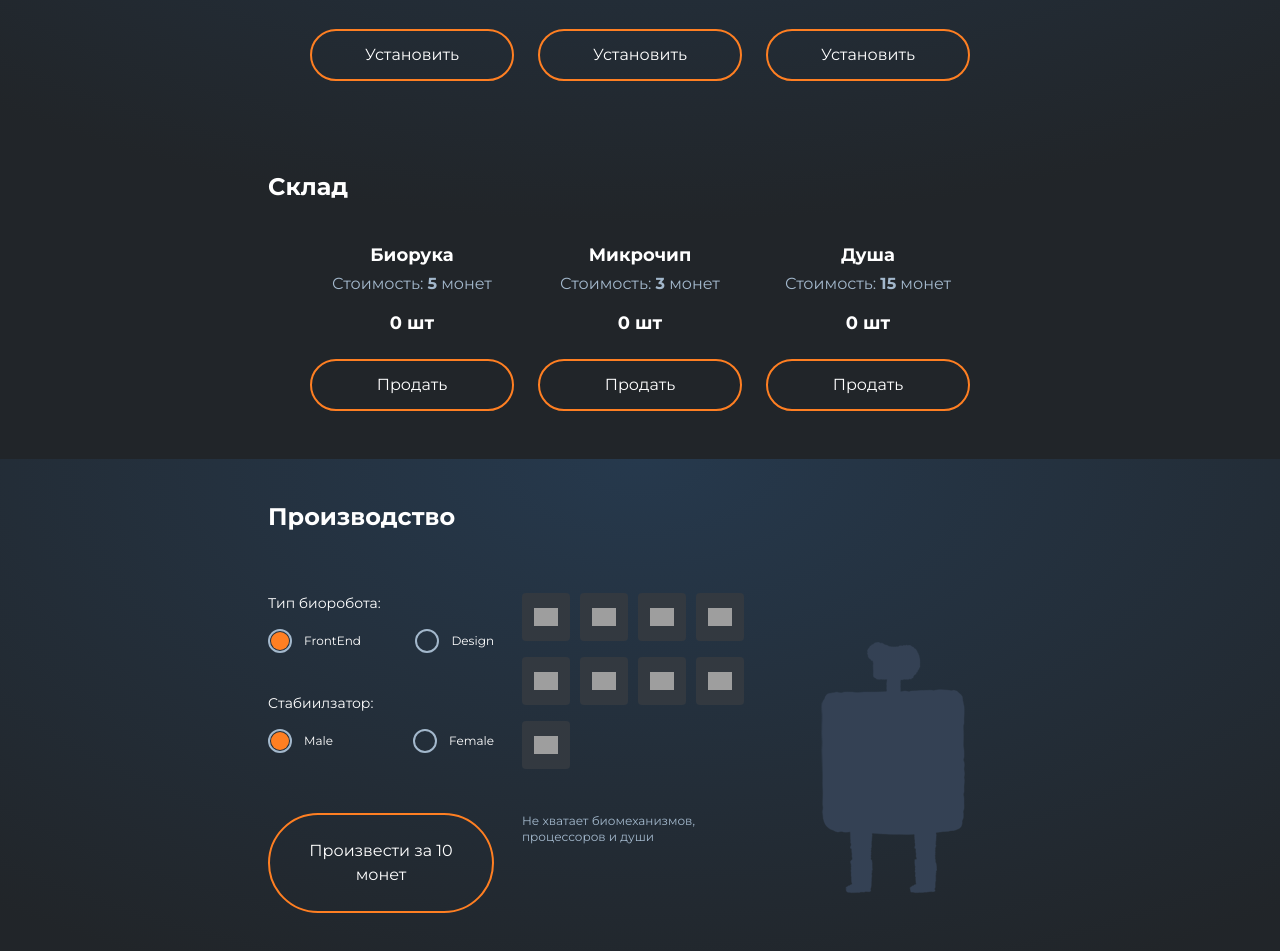
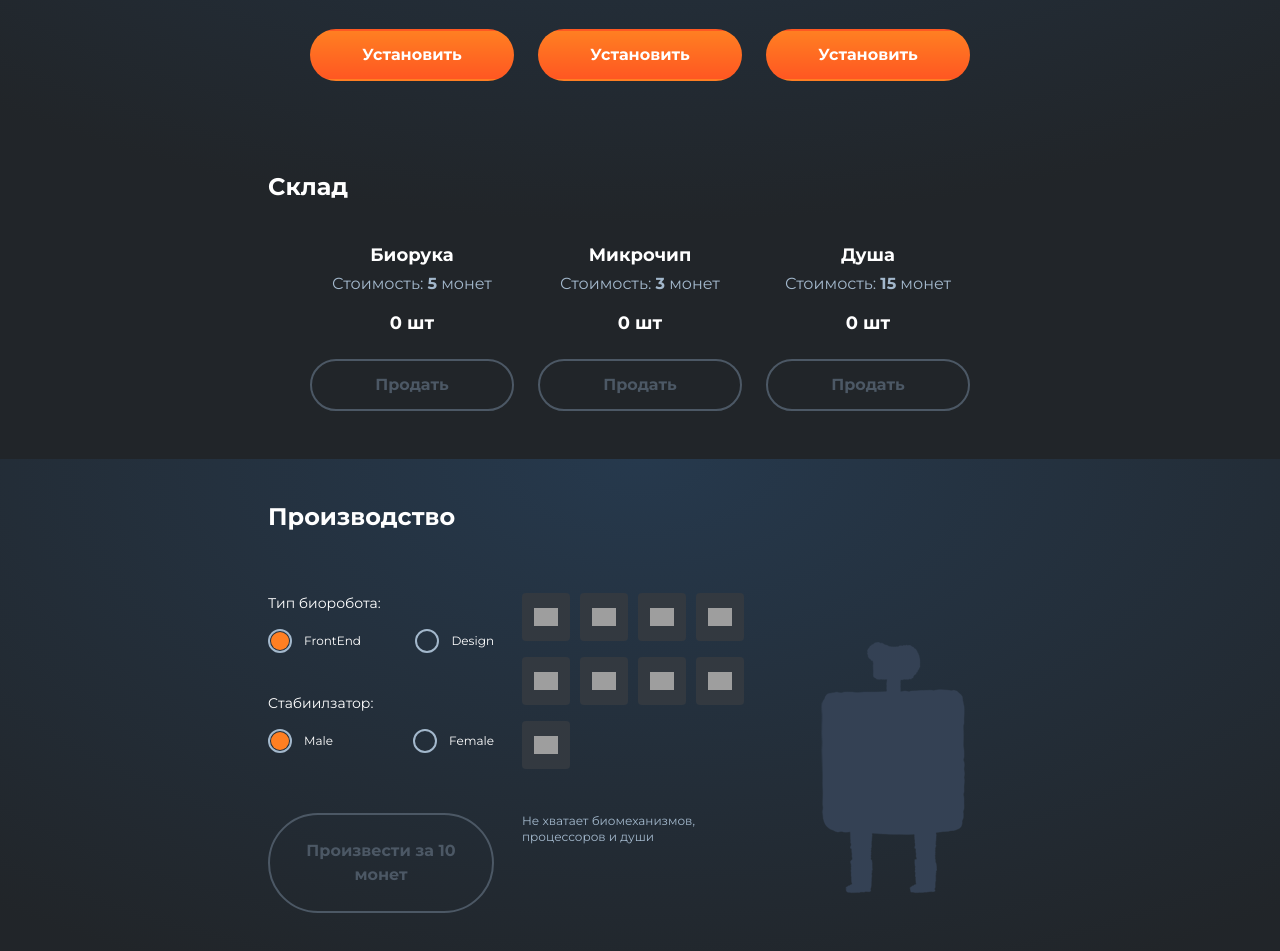
Before and after one commit to V-Kovalenko/biorobot, a Vue app: page / in a window 1280 px wide. Shown: the part 1141-2092 px from the top of the page. Built offline with nearby package versions, Linux system fonts and the light colour scheme; grey boxes are pictures that could not be loaded.

Commit message:
add files

```diff
--- a/src/components/Market.vue
+++ b/src/components/Market.vue
@@ -38,10 +38,10 @@ const buyDetails = (item) => {
           <UiButton
               v-if="coins >= item.priceBuy"
               btn-title="Установить"
-              :btn-fill="true"
+              variant="fill"
               @click="buyDetails(item)"
           />
-          <UiButton v-else btn-title="Установить" :btn-fill-disabled="true"/>
+          <UiButton v-else btn-title="Установить" :disabled="true"/>
         </div>
       </div>
     </div>
--- a/src/components/Production.vue
+++ b/src/components/Production.vue
@@ -490,14 +490,15 @@ const testIn = ref("test1");
             btn-title="Произвести за 10 монет"
             class="production__produce"
             @click="creatRobot"
-            :btn-blue="true"
+            variant="orange"
         />
         <UiButton
             v-else
             btn-title="Произвести за 10 монет"
             class="production__produce"
-            :btn-fill-disabled="true"
+            :disabled="true"
             id="produce"
+            variant="orange"
         />
         <p class="production__info second-text">{{ errorMessage }}</p>
       </div>
--- a/src/components/Stock.vue
+++ b/src/components/Stock.vue
@@ -46,13 +46,14 @@ const sellDetails = (item) => {
             <UiButton
               v-if="item.count"
               btn-title="Продать"
-              :btn-blue="true"
+              variant="blue"
               @click="sellDetails(item)"
             />
             <UiButton
+                variant="blue"
               v-else
               btn-title="Продать"
-              :btn-blue-disabled="true"
+              :disabled="true"
               @click="sendEmitShowError"
             />
           </div>
--- a/src/components/ui/UiButton.vue
+++ b/src/components/ui/UiButton.vue
@@ -37,6 +37,8 @@ const btnStyles = computed(() => {
 $orange: #FF7F22;
 $orange-hover: #FF5722;
 $gray: #4C5865;
+$blue-color: #7CDAF9;
+
 .container {
 }
 
@@ -45,27 +47,9 @@ $gray: #4C5865;
   padding: 12px 18px;
   border-radius: 60px;
   border: 2px solid transparent;
+  font-weight: 600;
 
   &_orange {
-    color: white;
-    border-color: $orange;
-    background-color: transparent;
-    &:hover {
-      background-color: $orange-hover;
-    border-color: $orange-hover;
-    }
-    &:active {
-      background-color: $orange;
-      border-color: $orange;
-    }
-    &:disabled {
-      background-color: transparent;
-      border-color: $gray;
-      color: $gray;
-    }
-  }
-  &__blue {
-
     color: white;
     border-color: $orange;
     background-color: transparent;
@@ -87,5 +71,50 @@ $gray: #4C5865;
     }
   }
 
+  &_blue {
+    color: $blue-color;
+    background-color: transparent;
+    border-color: $blue-color;
+
+
+    &:hover {
+      background-color: rgba(124, 218, 249, 1);
+      color: rgba(33, 37, 41, 1);
+    }
+
+    &:active {
+      background-color: transparent;
+      border-color: $blue-color;
+      color: $blue-color;
+    }
+
+    &:disabled {
+      background-color: transparent;
+      border-color: $gray;
+      color: $gray;
+    }
+  }
+
+  &_fill {
+    color: white;
+    background: linear-gradient(180deg, #FF7F22 0%, #FF5722 100%);
+
+
+    &:hover {
+      background: $orange-hover;
+      color: white;
+    }
+
+    &:active {
+      background: $orange;
+    }
+
+    &:disabled {
+      background-color: transparent;
+      border-color: $gray;
+      color: $gray;
+    }
+  }
+
 }
 </style>
```
